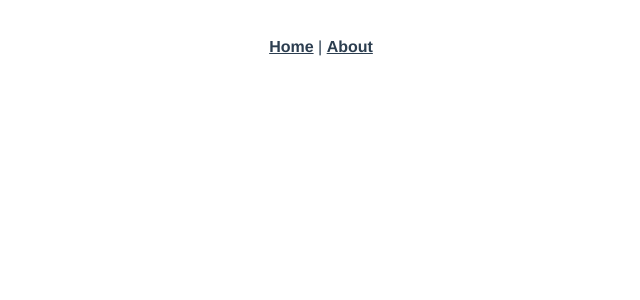
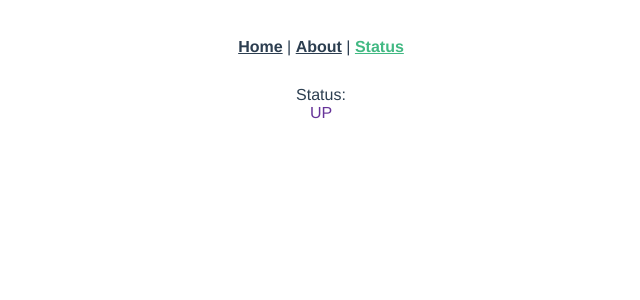
Before and after one commit to Sensler/app-demo-project, a Vue app in the folder demo-ui/: page /status in a window 1280 px wide. Before the commit this address had no page. Shown: the top 300 px of the page, without its empty margins (319-959 px from the left). Built offline with nearby package versions, Linux system fonts and the light colour scheme.

Commit message:
Konfiguration prettier + reformat + statische Status-Seite

```diff
--- a/demo-ui/src/App.vue
+++ b/demo-ui/src/App.vue
@@ -1,9 +1,9 @@
 <template>
   <div id="nav">
-    <router-link to="/">Home</router-link> |
-    <router-link to="/about">About</router-link>
+    <router-link to="/">Home</router-link> | <router-link to="/about">About</router-link> |
+    <router-link to="/status">Status</router-link>
   </div>
-  <router-view/>
+  <router-view />
 </template>
 
 <style>
--- a/demo-ui/src/router/index.js
+++ b/demo-ui/src/router/index.js
@@ -1,5 +1,6 @@
 import { createRouter, createWebHistory } from 'vue-router';
 import Home from '../views/Home.vue';
+import Status from '../views/Status.vue';
 
 const routes = [
   {
@@ -15,6 +16,11 @@ const routes = [
     // which is lazy-loaded when the route is visited.
     component: () => import(/* webpackChunkName: "about" */ '../views/About.vue'),
   },
+  {
+    path: '/status',
+    name: 'Status',
+    component: Status,
+  },
 ];
 
 const router = createRouter({
--- /dev/null
+++ b/demo-ui/src/views/Status.vue
@@ -0,0 +1,22 @@
+<template>
+  <div>
+    <div>Status:</div>
+    <div class="status">{{ status }}</div>
+  </div>
+</template>
+
+<script>
+export default {
+  setup(props) {
+    console.log(props);
+    const status = 'UP';
+    return { props, status };
+  },
+};
+</script>
+
+<style>
+.status {
+  color: rebeccapurple;
+}
+</style>
--- a/demo-ui/vue.config.js
+++ b/demo-ui/vue.config.js
@@ -4,13 +4,13 @@ module.exports = {
       '^/api': {
         target: 'http://localhost:8080',
         ws: true,
-                changeOrigin: true
+        changeOrigin: true,
       },
       '^/actuator': {
         target: 'http://localhost:8080',
         ws: true,
-                changeOrigin: true
-            }
-        }
-    }
-}
+        changeOrigin: true,
+      },
+    },
+  },
+};
```
Also changed, not shown: demo-ui/.eslintrc.js, 2 other files (tests, documents, lock files or other folders). Lines whose indentation alone changed are shown as unchanged.
